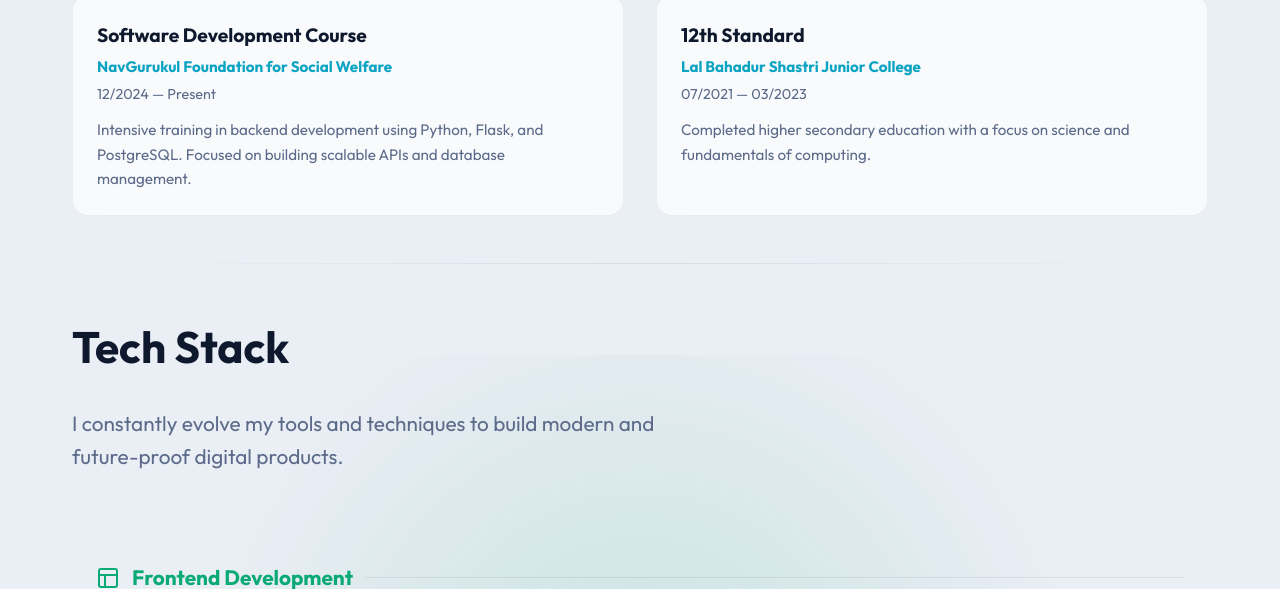
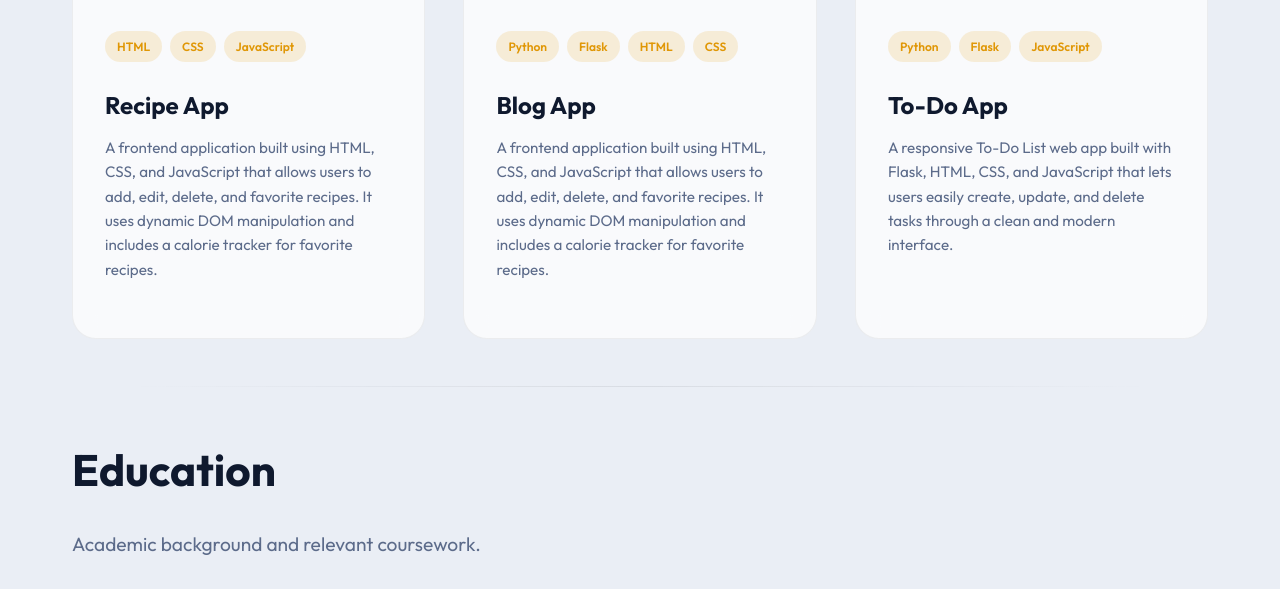
Before and after one commit to tikaramgahane2k4/Portfolio., a Flask app: page / in a window 1280 px wide. Shown: the part 2954-3543 px from the top of the page. Run offline with Flask 3, Linux system fonts and the light colour scheme.

Commit message:
updated ui

```diff
--- a/templates/index.html
+++ b/templates/index.html
@@ -26,7 +26,8 @@
                 </div>
             </div>
             <div class="hero-visual reveal-right">
-                <img src="/static/img/boy-logo.avif" alt="Tikaram Gahane - Backend Developer" loading="lazy" width="500" height="500">
+                <img src="/static/img/boy-logo.avif" alt="Tikaram Gahane - Backend Developer" loading="lazy" width="500"
+                    height="500">
             </div>
         </div>
     </div>
@@ -99,8 +100,8 @@
             <div class="bento-item glass-panel"
                 style="align-items: center; justify-content: center; text-align: center;">
                 <span class="stat-number"
-                    style="font-size: 3rem; font-weight: 800; color: var(--accent-teal);">1+</span>
-                <span class="stat-label" style="color: var(--text-muted);">Years Exp</span>
+                    style="font-size: 3rem; font-weight: 800; color: var(--accent-teal);">6+</span>
+                <span class="stat-label" style="color: var(--text-muted);">Months Exp</span>
             </div>
 
             <!-- Stats Card 2 -->
@@ -144,10 +145,14 @@
                     role="img" aria-label="Student Management System project screenshot">
                     <div class="project-overlay">
                         <div class="project-links-overlay">
-                            <a href="https://student-management-1-f2s8.onrender.com/" class="btn-icon" target="_blank" rel="noopener noreferrer" aria-label="Open Student Management System project" title="View Project">
+                            <a href="https://student-management-1-f2s8.onrender.com/" class="btn-icon" target="_blank"
+                                rel="noopener noreferrer" aria-label="Open Student Management System project"
+                                title="View Project">
                                 <i data-lucide="link" aria-hidden="true"></i>
                             </a>
-                            <a href="https://github.com/tikaramgahane2k4/Student-Management" class="btn-icon" target="_blank" rel="noopener noreferrer" aria-label="View Student Management System source code on GitHub" title="View Code">
+                            <a href="https://github.com/tikaramgahane2k4/Student-Management" class="btn-icon"
+                                target="_blank" rel="noopener noreferrer"
+                                aria-label="View Student Management System source code on GitHub" title="View Code">
                                 <i data-lucide="github" aria-hidden="true"></i>
                             </a>
                         </div>
@@ -167,17 +172,43 @@
             </article>
 
             <article class="project-card">
+                <div class="project-img" style="background-image: url('https://images.unsplash.com/photo-1542838132-92c53300491e?auto=format&fit=crop&q=80&w=1000');" role="img" aria-label="Organic E-commerce project screenshot">
+                    <div class="project-overlay">
+                        <div class="project-links-overlay">
+                            <a href="https://organic-ecommerce-zfqv.onrender.com" class="btn-icon"
+                                style="background: var(--accent-pink);" target="_blank" rel="noopener noreferrer" aria-label="Open Organic E-commerce project" title="View Project"><i data-lucide="link" aria-hidden="true"></i></a>
+                            <a href="https://github.com/tikaramgahane2k4/Organic-Ecommerce" class="btn-icon"
+                                style="background: var(--accent-pink);" target="_blank" rel="noopener noreferrer" aria-label="View Organic E-commerce source code on GitHub" title="View Code"><i data-lucide="github" aria-hidden="true"></i></a>
+                        </div>
+                    </div>
+                </div>
+                <div class="project-info">
+                    <div class="project-tags">
+                        <span class="tag gold">Python</span>
+                        <span class="tag gold">Flask</span>
+                        <span class="tag gold">JavaScript</span>
+                    </div>
+                    <h3>Organic E-commerce</h3>
+                    <p>A modern and user-friendly UI for an organic e-commerce website, designed to provide a smooth
+                        shopping experience. It includes product categories, detailed product views, cart, wishlist,
+                        account management, and a simple checkout flow with a clean, eco-friendly design.</p>
+                </div>
+            </article>
+
+            <article class="project-card">
                 <div class="project-img"
                     style="background-image: url('https://images.unsplash.com/photo-1504608524841-42fe6f032b4b?auto=format&fit=crop&q=80&w=1000');"
                     role="img" aria-label="Weather Application project screenshot">
                     <div class="project-overlay">
                         <div class="project-links-overlay">
                             <a href="https://weather-app-uhqt.onrender.com/" class="btn-icon"
-                                style="background: var(--secondary);" target="_blank" rel="noopener noreferrer" aria-label="Open Weather Application project" title="View Project">
+                                style="background: var(--secondary);" target="_blank" rel="noopener noreferrer"
+                                aria-label="Open Weather Application project" title="View Project">
                                 <i data-lucide="link" aria-hidden="true"></i>
                             </a>
                             <a href="https://github.com/tikaramgahane2k4/Weather-App" class="btn-icon"
-                                style="background: var(--secondary);" target="_blank" rel="noopener noreferrer" aria-label="View Weather Application source code on GitHub" title="View Code">
+                                style="background: var(--secondary);" target="_blank" rel="noopener noreferrer"
+                                aria-label="View Weather Application source code on GitHub" title="View Code">
                                 <i data-lucide="github" aria-hidden="true"></i>
                             </a>
                         </div>
@@ -218,6 +249,56 @@
                         for favorite recipes.</p>
                 </div>
             </article>
+
+            <article class="project-card">
+                <div class="project-img" style="background-image: url('https://images.unsplash.com/photo-1499750310107-5fef28a66643?auto=format&fit=crop&q=80&w=1000');" role="img" aria-label="Blog App project screenshot">
+                    <div class="project-overlay">
+                        <div class="project-links-overlay">
+                            <a href="https://blog-app-7a4m.onrender.com" class="btn-icon"
+                                style="background: var(--accent-pink);" target="_blank" rel="noopener noreferrer" aria-label="Open Blog App project" title="View Project"><i data-lucide="link" aria-hidden="true"></i></a>
+                            <a href="https://github.com/tikaramgahane2k4/Blog-App" class="btn-icon"
+                                style="background: var(--accent-pink);" target="_blank" rel="noopener noreferrer" aria-label="View Blog App source code on GitHub" title="View Code"><i data-lucide="github" aria-hidden="true"></i></a>
+                        </div>
+                    </div>
+                </div>
+                <div class="project-info">
+                    <div class="project-tags">
+                        <span class="tag gold">Python</span>
+                        <span class="tag gold">Flask</span>
+                        <span class="tag gold">HTML</span>
+                        <span class="tag gold">CSS</span>
+                    </div>
+                    <h3>Blog App</h3>
+                    <p>A frontend application built using HTML, CSS, and JavaScript that allows users to add, edit,
+                        delete, and favorite recipes. It uses dynamic DOM manipulation and includes a calorie tracker
+                        for favorite recipes.</p>
+                </div>
+            </article>
+
+            <article class="project-card">
+                <div class="project-img" style="background-image: url('https://images.unsplash.com/photo-1484480974693-6ca0a78fb36b?auto=format&fit=crop&q=80&w=1000');" role="img" aria-label="To-Do App project screenshot">
+                    <div class="project-overlay">
+                        <div class="project-links-overlay">
+                            <a href="https://to-do-app-fdfu.onrender.com" class="btn-icon"
+                                style="background: var(--accent-pink);" target="_blank" rel="noopener noreferrer" aria-label="Open To-Do App project" title="View Project"><i data-lucide="link" aria-hidden="true"></i></a>
+                            <a href="https://github.com/tikaramgahane2k4/To-Do-App" class="btn-icon"
+                                style="background: var(--accent-pink);" target="_blank" rel="noopener noreferrer" aria-label="View To-Do App source code on GitHub" title="View Code"><i data-lucide="github" aria-hidden="true"></i></a>
+                        </div>
+                    </div>
+                </div>
+                <div class="project-info">
+                    <div class="project-tags">
+                        <span class="tag gold">Python</span>
+                        <span class="tag gold">Flask</span>
+                        <span class="tag gold">JavaScript</span>
+                    </div>
+                    <h3>To-Do App</h3>
+                    <p>A responsive To-Do List web app built with Flask, HTML, CSS, and JavaScript that lets users
+                        easily create, update, and delete tasks through a clean and modern interface.</p>
+                </div>
+            </article>
+
+
         </div>
     </div>
 </section>
@@ -358,9 +439,12 @@
                     </div>
                 </div>
 
-                <div class="social-links" style="justify-content: flex-start; margin-top: auto; flex-wrap: wrap; gap: clamp(1rem, 2vw, 1.5rem);">
-                    <a href="https://github.com/tikaramgahane2k4?tab=overview&from=2026-01-01&to=2026-01-06"><i data-lucide="github"></i></a>
-                    <a href="https://www.instagram.com/pawan_gahane_07?igsh=MTdlZDNlODhnaXR3MA=="><i data-lucide="instagram"></i></a>
+                <div class="social-links"
+                    style="justify-content: flex-start; margin-top: auto; flex-wrap: wrap; gap: clamp(1rem, 2vw, 1.5rem);">
+                    <a href="https://github.com/tikaramgahane2k4?tab=overview&from=2026-01-01&to=2026-01-06"><i
+                            data-lucide="github"></i></a>
+                    <a href="https://www.instagram.com/pawan_gahane_07?igsh=MTdlZDNlODhnaXR3MA=="><i
+                            data-lucide="instagram"></i></a>
                     <a href="https://www.linkedin.com/in/tikaram-gahane-1804bb343/"><i data-lucide="linkedin"></i></a>
                 </div>
             </div>
@@ -370,7 +454,8 @@
                 {% if messages %}
                 {% for category, message in messages %}
                 <div class="alert alert-{{ category }}" role="alert" style="margin-bottom: 1.5rem;">
-                    <i data-lucide="{% if category == 'success' %}check-circle{% else %}alert-circle{% endif %}" aria-hidden="true"></i>
+                    <i data-lucide="{% if category == 'success' %}check-circle{% else %}alert-circle{% endif %}"
+                        aria-hidden="true"></i>
                     <span>{{ message }}</span>
                 </div>
                 {% endfor %}
@@ -383,11 +468,13 @@
                     </div>
                     <div class="form-group">
                         <label for="email">Email</label>
-                        <input type="email" id="email" name="email" placeholder="john@example.com" required aria-required="true">
+                        <input type="email" id="email" name="email" placeholder="john@example.com" required
+                            aria-required="true">
                     </div>
                     <div class="form-group">
                         <label for="message">Message</label>
-                        <textarea id="message" name="message" rows="4" placeholder="How can I help you?" required aria-required="true"></textarea>
+                        <textarea id="message" name="message" rows="4" placeholder="How can I help you?" required
+                            aria-required="true"></textarea>
                     </div>
                     <button type="submit" class="btn-submit" id="submit-btn">Send Message</button>
                 </form>
@@ -444,11 +531,11 @@
     type();
 
     // Form validation and handling
-    (function() {
+    (function () {
         const form = document.getElementById('contact-form');
         if (!form) return;
 
-        form.addEventListener('submit', function(e) {
+        form.addEventListener('submit', function (e) {
             const name = document.getElementById('name').value.trim();
             const email = document.getElementById('email').value.trim();
             const message = document.getElementById('message').value.trim();
```
